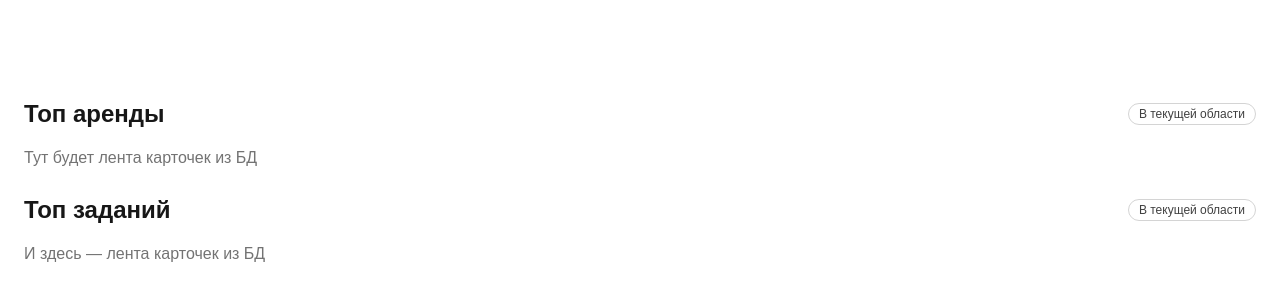
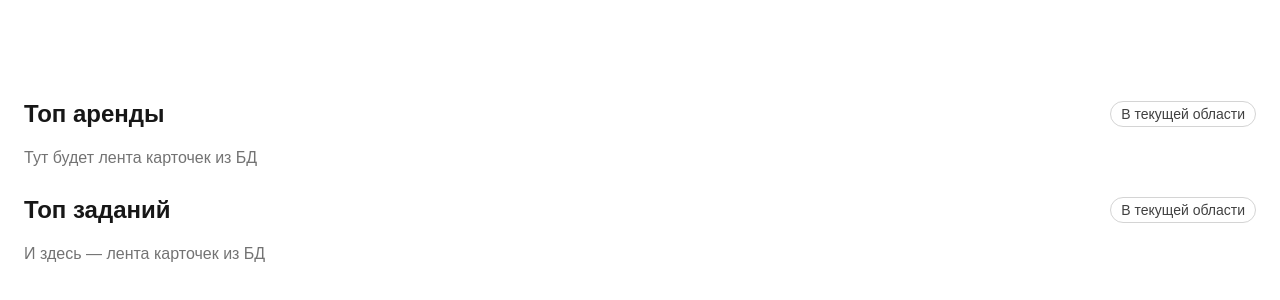
Before and after one commit to mihailgybkin-dot/Nadoo, a Next.js app: page / in a window 1280 px wide. Shown: the part 450-750 px from the top of the page. Built offline with nearby package versions, Linux system fonts and the light colour scheme.

Commit message:
Update badge.tsx

```diff
--- a/components/ui/badge.tsx
+++ b/components/ui/badge.tsx
@@ -1,23 +1,22 @@
-import React from "react";
-import cn from "classnames";
+"use client";
 
-type Props = React.HTMLAttributes<HTMLSpanElement> & {
-  variant?: "default" | "secondary" | "outline" | "accent";
+import classNames from "classnames";
+
+type BadgeProps = {
+  children: React.ReactNode;
+  variant?: "default" | "outline" | "secondary";
+  className?: string;
 };
 
-export function Badge({ className, variant = "default", ...props }: Props) {
-  const classes = cn(
-    "inline-flex items-center rounded-full px-2.5 py-0.5 text-xs font-medium",
-    {
-      "bg-neutral-900 text-white": variant === "default",
-      "bg-neutral-200 text-neutral-900": variant === "secondary",
-      "border border-neutral-300 text-neutral-700": variant === "outline",
-      "bg-blue-600 text-white": variant === "accent"
-    },
-    className
-  );
-
-  return <span className={classes} {...props} />;
+export function Badge({ children, variant = "default", className }: BadgeProps) {
+  const base =
+    "inline-flex items-center rounded-full px-2.5 py-0.5 text-sm font-medium";
+  const styles: Record<string, string> = {
+    default: "bg-black text-white",
+    outline: "border border-neutral-300 text-neutral-700",
+    secondary: "bg-neutral-100 text-neutral-700",
+  };
+  return <span className={classNames(base, styles[variant], className)}>{children}</span>;
 }
 
 export default Badge;
```
